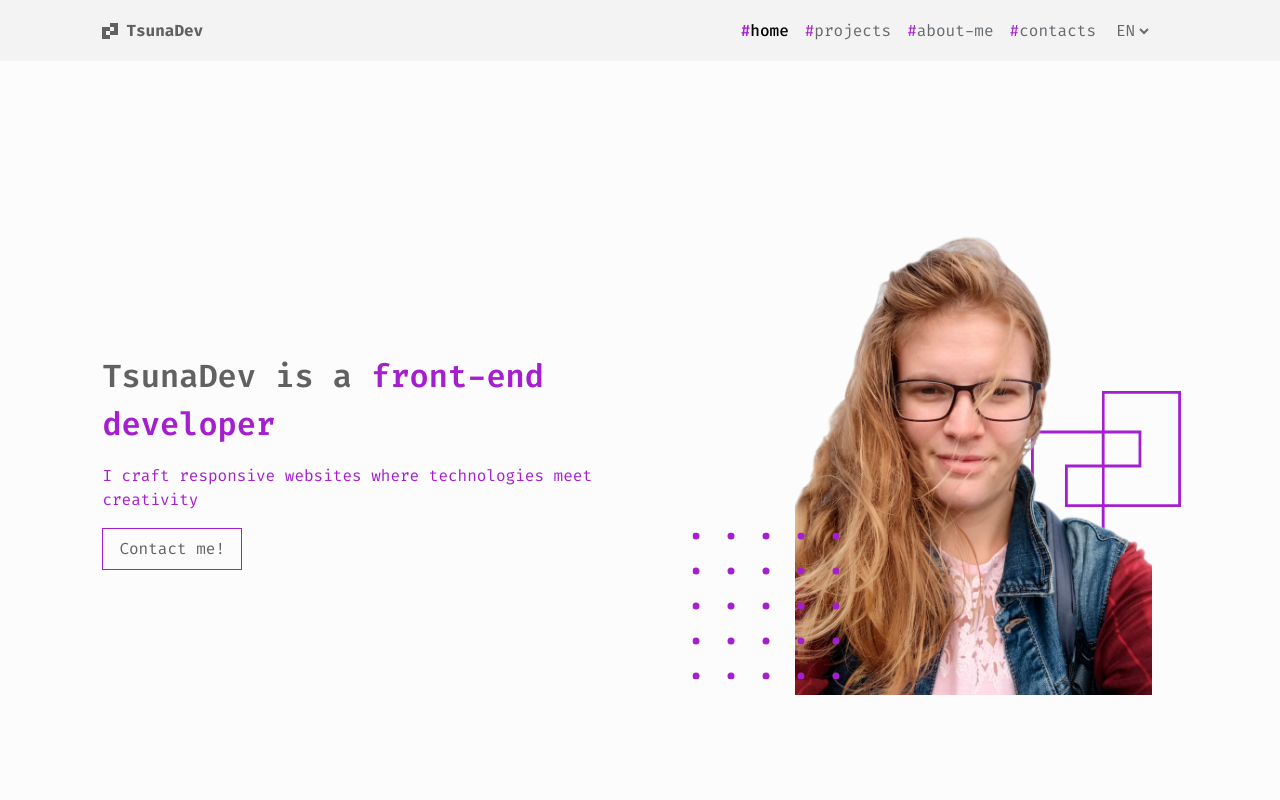
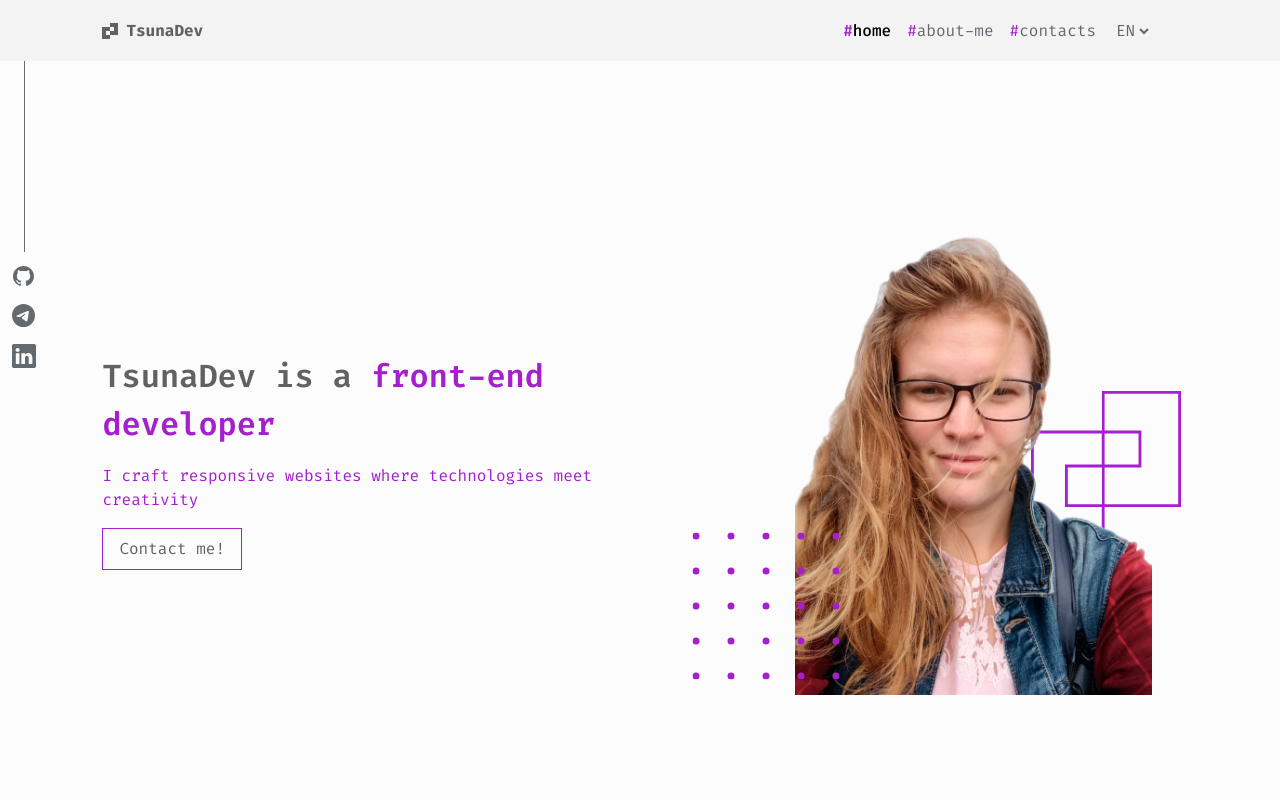
Before and after one commit to Tsuna08/portfolio, a Next.js app: page /en in a window 1280 px wide. Shown: the top 800 px of the page. Built offline with nearby package versions, Linux system fonts and the light colour scheme.

Commit message:
Добавлен блок media

```diff
--- a/src/app/[locale]/layout.tsx
+++ b/src/app/[locale]/layout.tsx
@@ -7,8 +7,7 @@ import { Fira_Code } from "next/font/google";
 import { notFound } from "next/navigation";
 
 import { Locale, locales } from "@/src/i18n/config";
-import { Header } from "@/src/widget";
-import { Footer } from "@/src/widget/Footer";
+import { Footer, Header, Media } from "@/src/widget";
 
 import classes from "./layout.module.scss";
 
@@ -48,6 +47,7 @@ export default async function LocaleLayout({ children, params }: Props) {
       <body className={`${firaCode.variable} antialiased`}>
         <NextIntlClientProvider messages={messages}>
           <Header />
+          <Media />
           <main className={classes.main}>{children}</main>
           <Footer />
         </NextIntlClientProvider>
--- a/src/widget/Header/Header.tsx
+++ b/src/widget/Header/Header.tsx
@@ -15,7 +15,7 @@ export const Header = () => {
 
   const links = [
     { name: t("home"), url: routes.root },
-    { name: t("projects"), url: routes.projects },
+    // { name: t("projects"), url: routes.projects },
     { name: t("about-me"), url: routes.about },
     { name: t("contacts"), url: routes.contacts },
   ];
--- /dev/null
+++ b/src/widget/Media/Media.module.scss
@@ -0,0 +1,23 @@
+.media {
+  position: fixed;
+  left: 0.5rem;
+  z-index: 10;
+  display: flex;
+  flex-direction: column;
+  gap: 0.5rem;
+}
+
+.line {
+  width: 1px;
+  height: 191px;
+  background-color: var(--secondary-color);
+  margin: 0 auto;
+}
+
+.icon {
+  color: var(--secondary-color);
+
+  &:hover {
+    color: var(--color);
+  }
+}
--- /dev/null
+++ b/src/widget/Media/Media.tsx
@@ -0,0 +1,25 @@
+import Git from "@/public/git.svg";
+import LinkedIn from "@/public/linkedIn.svg";
+import Telegram from "@/public/telegram.svg";
+import { Link } from "@/src/i18n/navigation";
+import { useTranslations } from "next-intl";
+import classes from "./Media.module.scss";
+
+export const Media = () => {
+  const tContacts = useTranslations("Contacts");
+
+  return (
+    <div className={classes.media}>
+      <div className={classes.line}></div>
+      <Link href={tContacts("git")}>
+        <Git className={classes.icon} alt="Git icon" />
+      </Link>
+      <Link href={tContacts("telegram")}>
+        <Telegram className={classes.icon} alt="Telegram icon" />
+      </Link>
+      <Link href={tContacts("linkedIn")}>
+        <LinkedIn className={classes.icon} alt="LinkedIn icon" />
+      </Link>
+    </div>
+  );
+};
--- /dev/null
+++ b/src/widget/Media/index.ts
@@ -0,0 +1 @@
+export { Media } from "./Media";
--- a/src/widget/index.ts
+++ b/src/widget/index.ts
@@ -1,3 +1,4 @@
 export { AboutMe } from "./AboutMe";
 export { Footer } from "./Footer";
 export { Header } from "./Header";
+export { Media } from "./Media";
```
